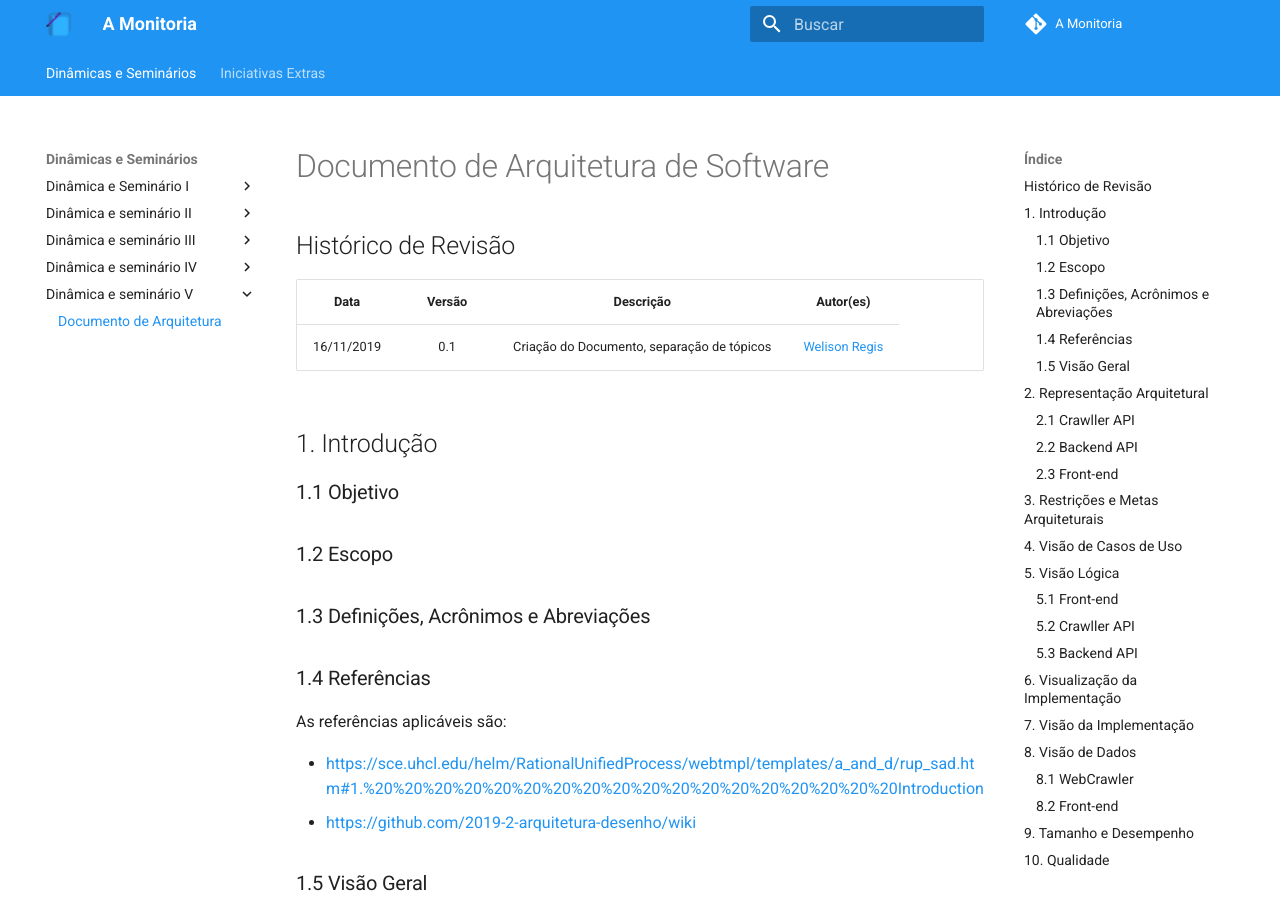
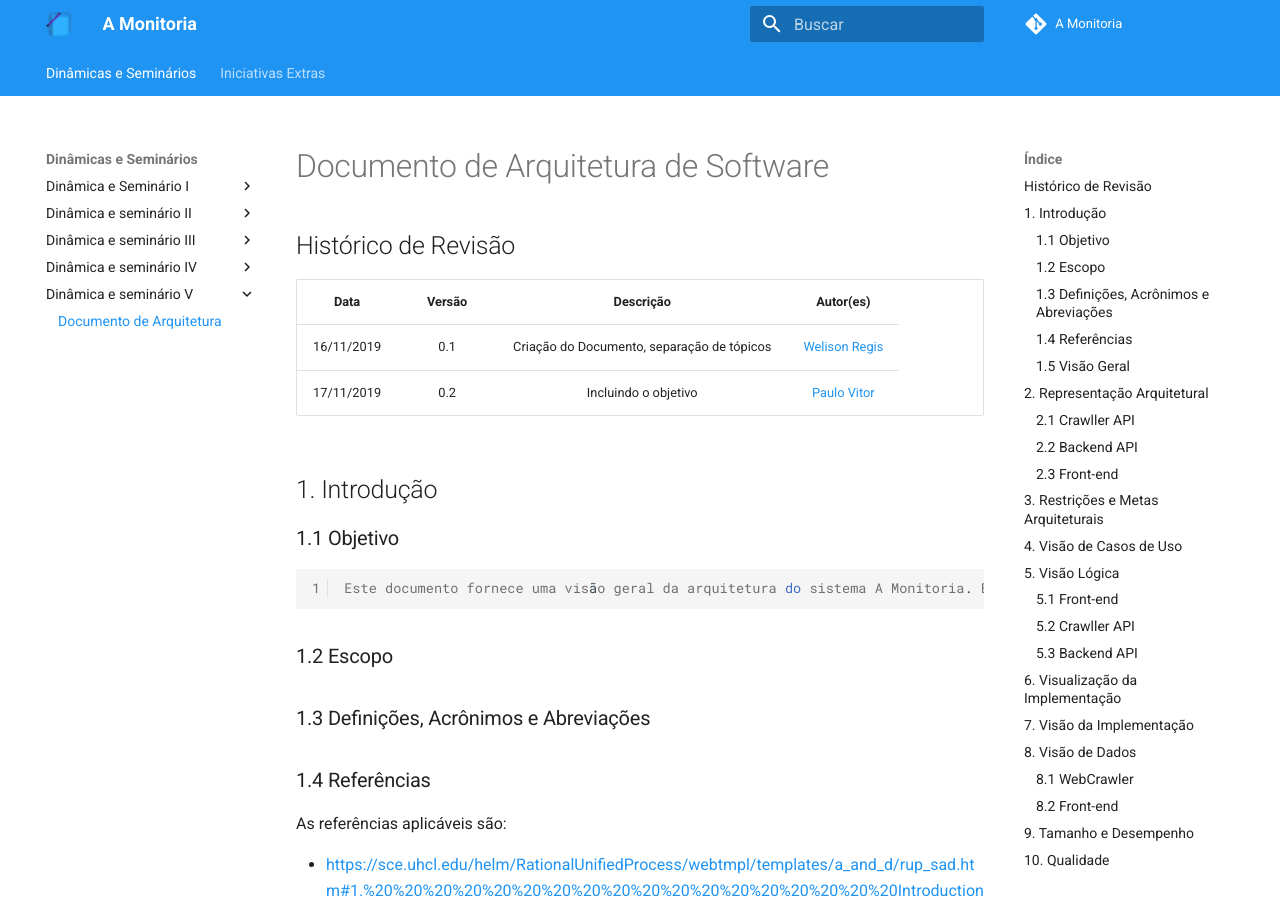
Before and after one commit to 2019-2-arquitetura-desenho/wiki, an MkDocs documentation site: the page built from docs/dinamica_seminario_V/documento_arquitetura.md, in a window 1280 px wide and 900 px high. Built offline with MkDocs 1.6.1 and Material for MkDocs 9.7.7, drawn with Linux system fonts in a browser that asks for light colours; comment, search, counter and statistics services are not loaded; old or Windows-style settings are respelled for this version of MkDocs.

Commit message:
Adding objective to Architecture Document

```diff
--- a/docs/dinamica_seminario_V/documento_arquitetura.md
+++ b/docs/dinamica_seminario_V/documento_arquitetura.md
@@ -5,11 +5,14 @@
 | Data | Versão | Descrição | Autor(es) |
 |:--------:|:--------:|:----------------------:|:------------------:|
 | 16/11/2019 | 0.1 | Criação do Documento, separação de tópicos | [Welison Regis](https://github.com/WelisonR) |
+| 17/11/2019 | 0.2 | Incluindo o objetivo | [Paulo Vitor](https://github.com/PauloVitorRocha) |
 
 
 ## 1. Introdução
 
 ### 1.1 Objetivo
+
+    Este documento fornece uma visão geral da arquitetura do sistema A Monitoria. Ele tem como objetivo capturar e demonstrar as decisões da equipe com relação ao escopo  arquitetural do projeto.
 
 ### 1.2 Escopo
 
```
